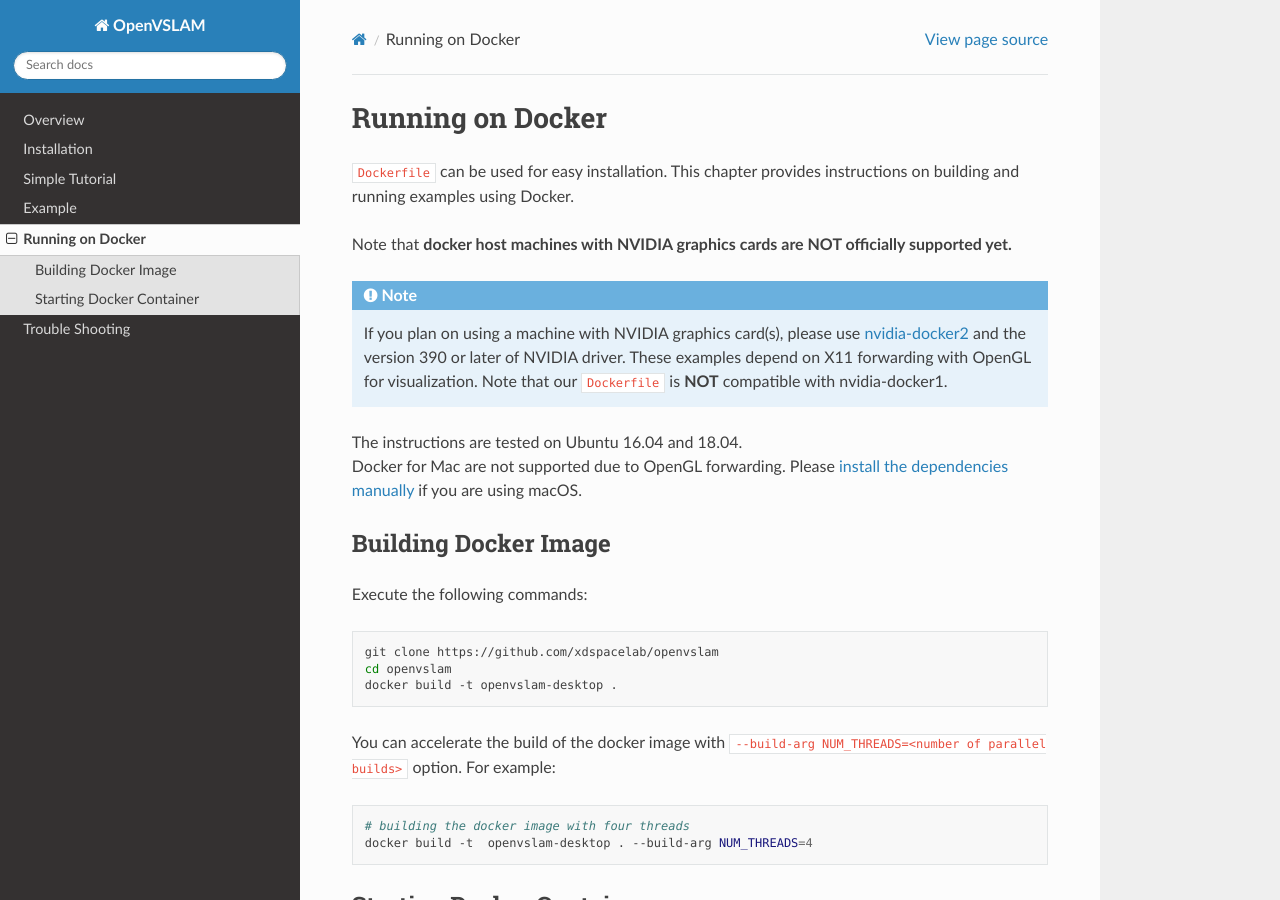
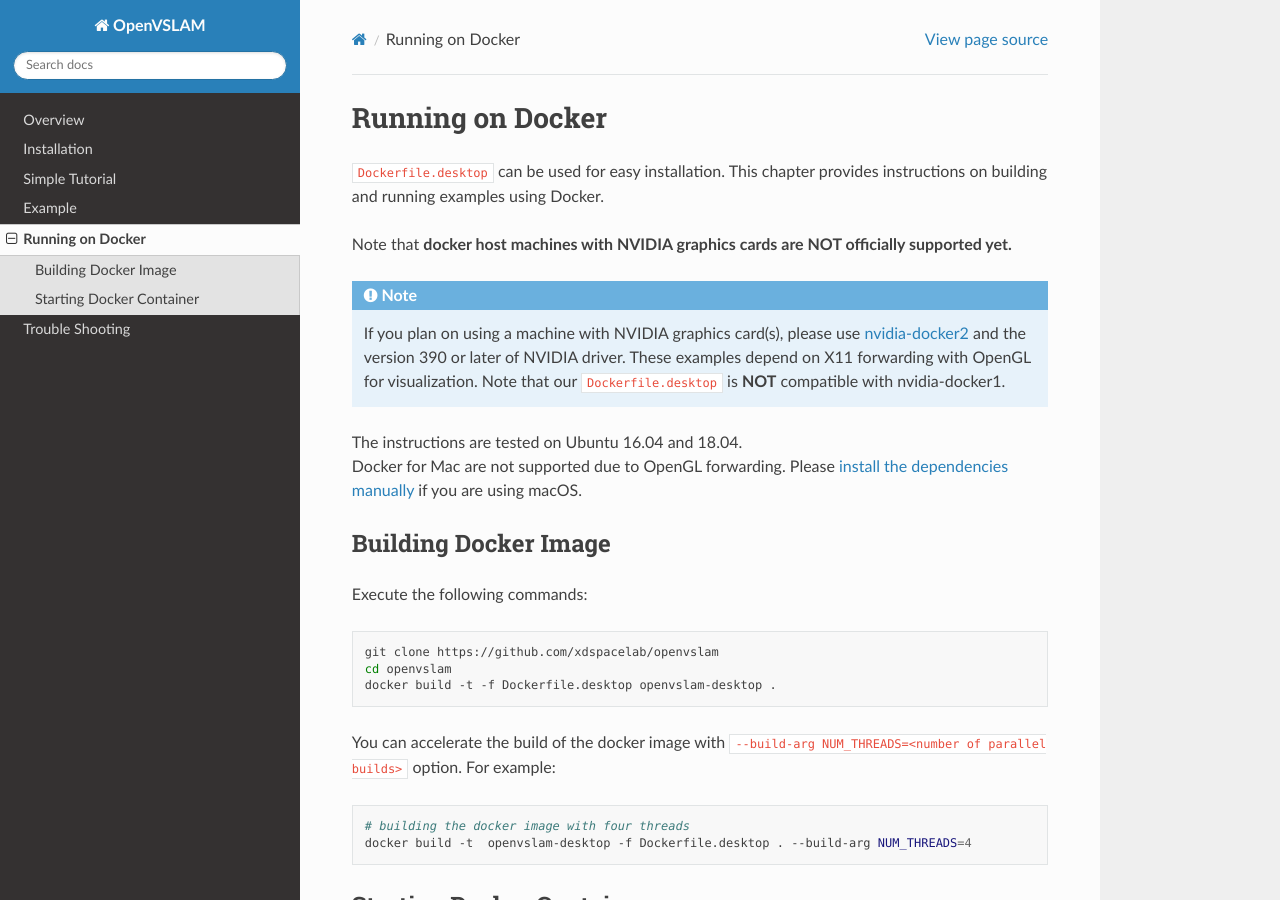
Before and after one commit to xdspacelab/openvslam, a Sphinx documentation site: the page built from docs/docker.rst, in a window 1280 px wide and 900 px high. Built offline with Sphinx 7.4.7 and the Read the Docs theme 2.0.0, drawn with Linux system fonts in a browser that asks for light colours.

Commit message:
Rename Dockerfile

```diff
--- a/docs/docker.rst
+++ b/docs/docker.rst
@@ -4,7 +4,7 @@
 Running on Docker
 =================
 
-``Dockerfile`` can be used for easy installation.
+``Dockerfile.desktop`` can be used for easy installation.
 This chapter provides instructions on building and running examples using Docker.
 
 Note that **docker host machines with NVIDIA graphics cards are NOT officially supported yet.**
@@ -13,7 +13,7 @@
 
     If you plan on using a machine with NVIDIA graphics card(s), please use `nvidia-docker2 <https://github.com/NVIDIA/nvidia-docker>`_ and the version 390 or later of NVIDIA driver.
     These examples depend on X11 forwarding with OpenGL for visualization.
-    Note that our ``Dockerfile`` is **NOT** compatible with nvidia-docker1.
+    Note that our ``Dockerfile.desktop`` is **NOT** compatible with nvidia-docker1.
 
 | The instructions are tested on Ubuntu 16.04 and 18.04.
 | Docker for Mac are not supported due to OpenGL forwarding. Please :ref:`install the dependencies manually <section-macos>` if you are using macOS.
@@ -29,7 +29,7 @@
 
     git clone https://github.com/xdspacelab/openvslam
     cd openvslam
-    docker build -t openvslam-desktop .
+    docker build -t -f Dockerfile.desktop openvslam-desktop .
 
 
 You can accelerate the build of the docker image with ``--build-arg NUM_THREADS=<number of parallel builds>`` option. For example:
@@ -37,7 +37,7 @@
 .. code-block:: bash
 
     # building the docker image with four threads
-    docker build -t  openvslam-desktop . --build-arg NUM_THREADS=4
+    docker build -t  openvslam-desktop -f Dockerfile.desktop . --build-arg NUM_THREADS=4
 
 
 .. _section-start-docker-container:
```
Also changed, not shown: 2 other files.
